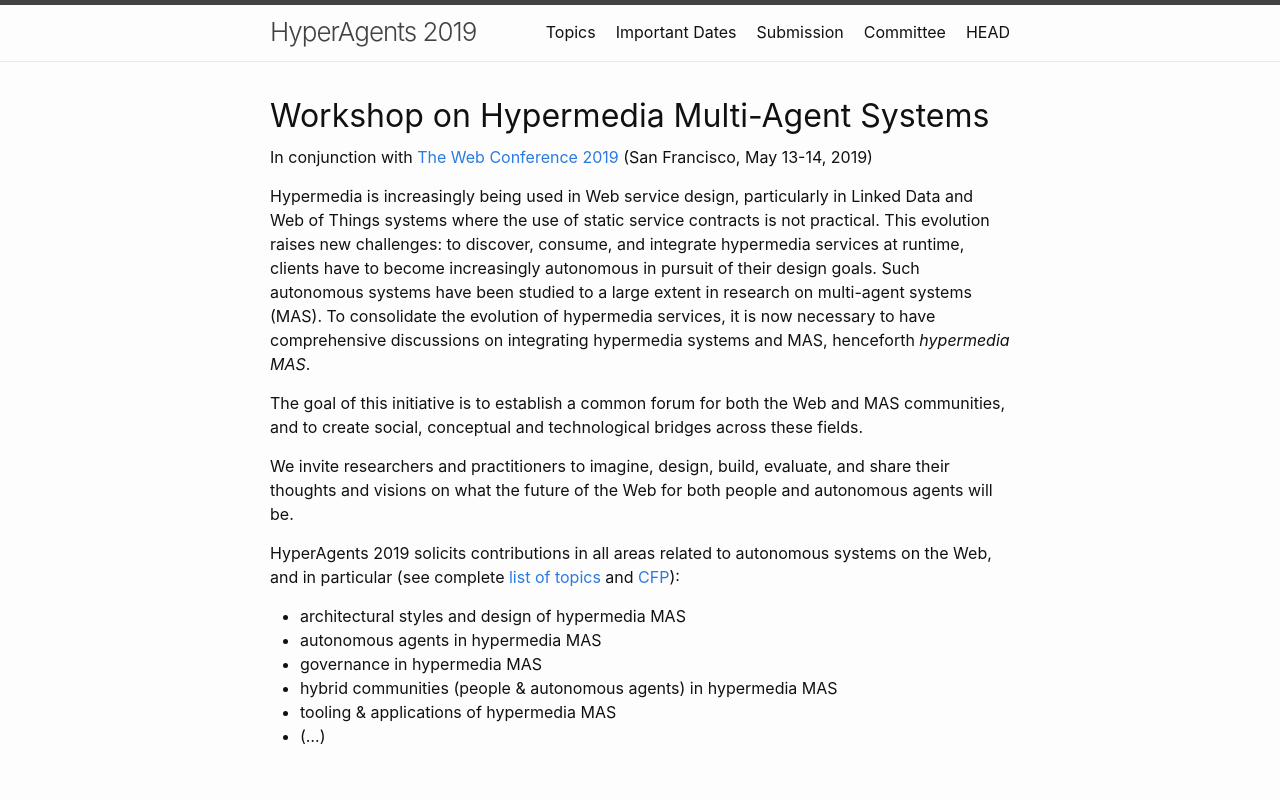
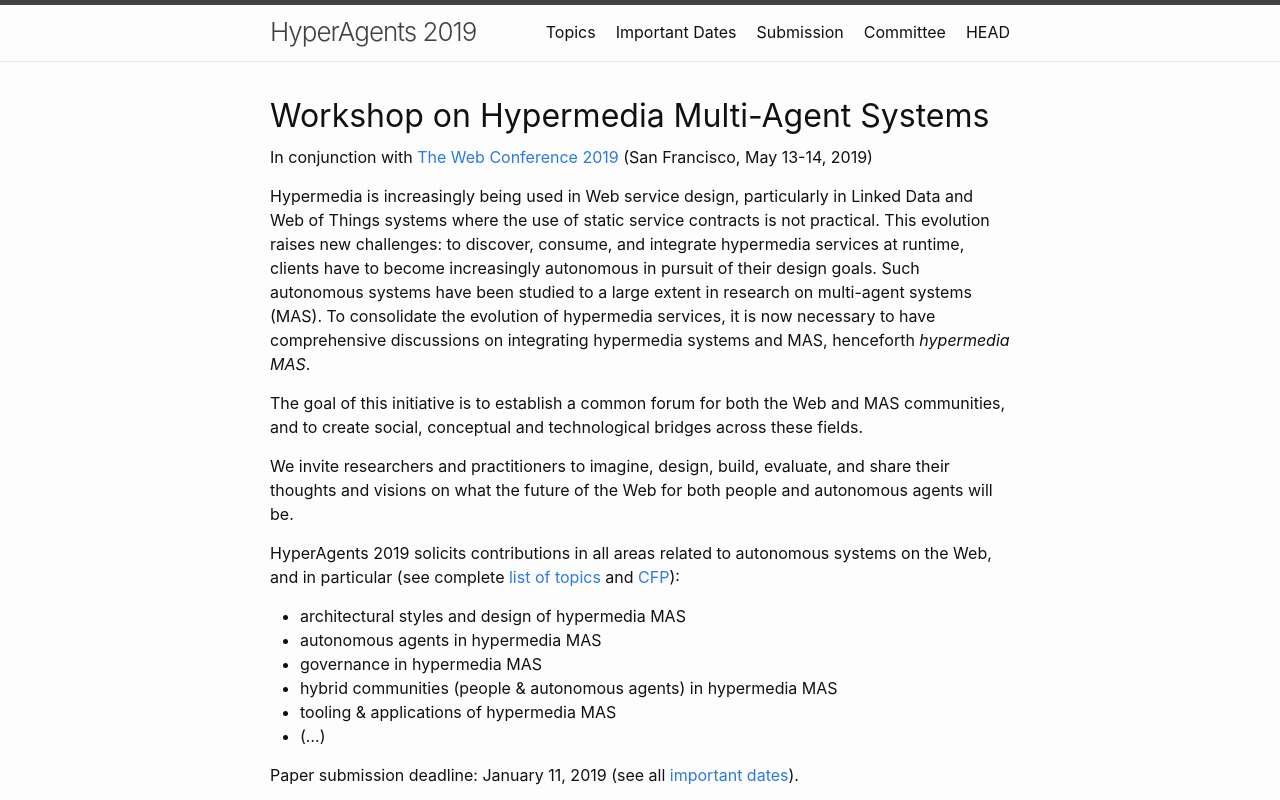
Before and after one commit to HyperAgents/twc2019.hyperagents.org, a Jekyll site: the page built from index.md, in a window 1280 px wide. Shown: the top 800 px of the page. Built offline with Jekyll 4.4.1, drawn with Linux system fonts in a browser that asks for light colours; grey boxes are pictures that could not be loaded.

Commit message:
Add submission date on home page

```diff
--- a/index.md
+++ b/index.md
@@ -14,10 +14,12 @@
 
 We invite researchers and practitioners to imagine, design, build, evaluate, and share their thoughts and visions on what the future of the Web for both people and autonomous agents will be.
 
-HyperAgents 2019 solicits contributions in all areas related to autonomous systems on the Web, and in particular (see complete [list of topics](topics/) and [CFP](HyperAgents2019_CFP.txt)):
+HyperAgents 2019 solicits contributions in all areas related to autonomous systems on the Web, and in particular (see complete [list of topics](/topics/) and [CFP](/HyperAgents2019_CFP.txt)):
 * architectural styles and design of hypermedia MAS
 * autonomous agents in hypermedia MAS
 * governance in hypermedia MAS
 * hybrid communities (people &amp; autonomous agents) in hypermedia MAS
 * tooling &amp; applications of hypermedia MAS
 * (...)
+
+Paper submission deadline: January 11, 2019 (see all [important dates](/dates/)).
```
Also changed, not shown: 2 other files.
